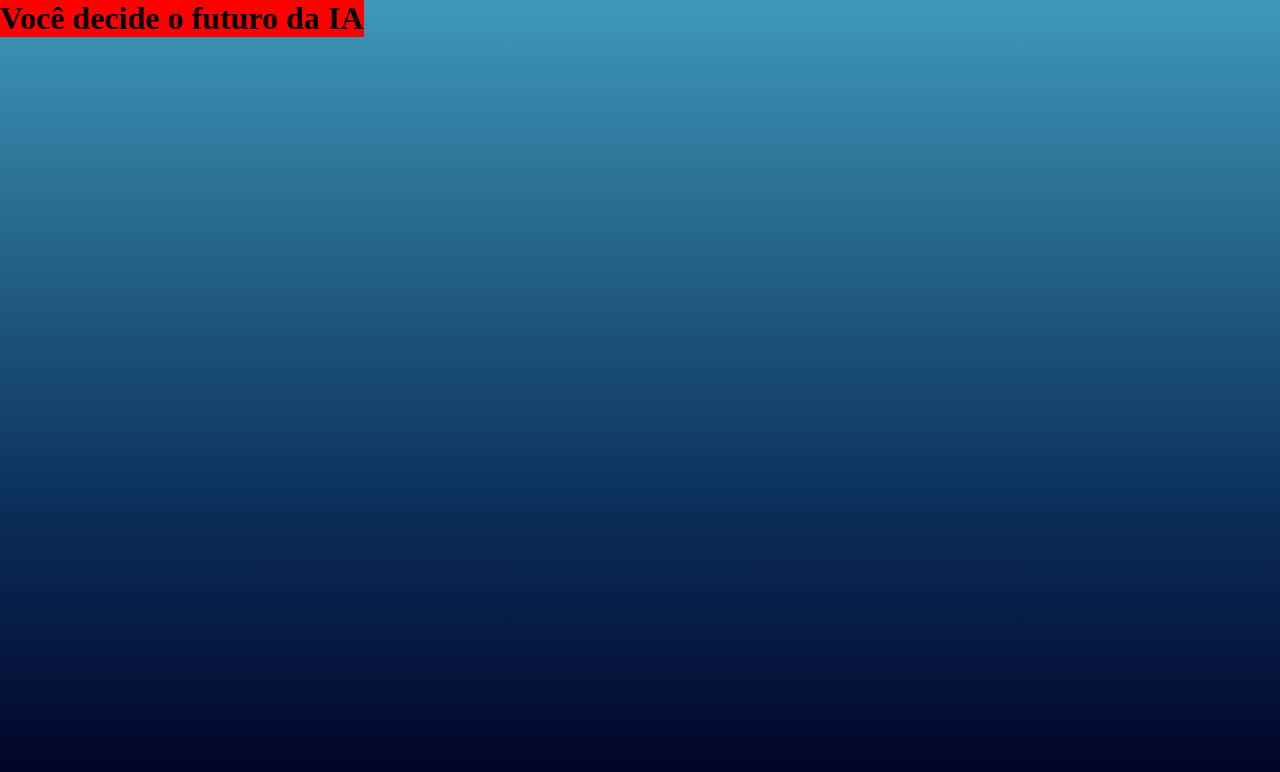
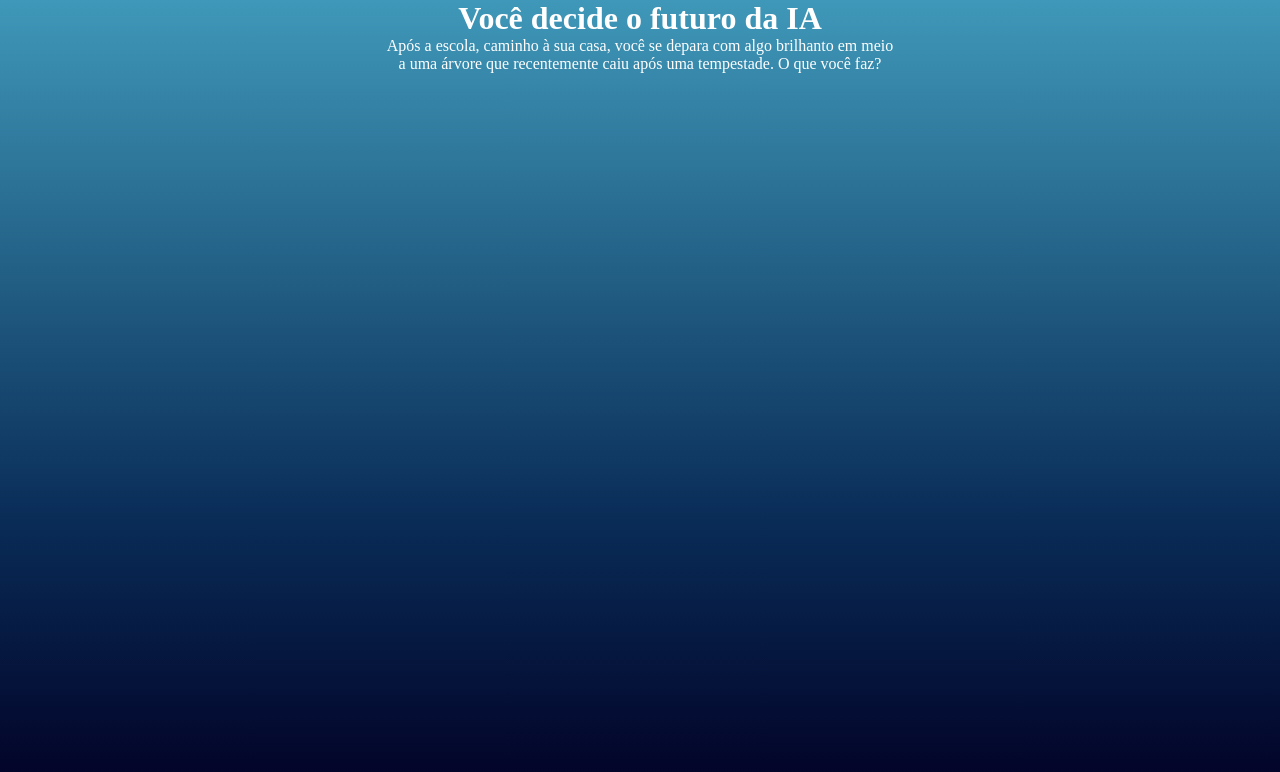
Before and after one commit to Apollo-Adolpho/Apollo-Adolpho, a plain HTML site: page index.html in a window 1280 px wide. Drawn offline with Linux system fonts and the light colour scheme.

Commit message:
Add files via upload

```diff
--- a/script.js
+++ b/script.js
@@ -6,9 +6,9 @@ const textoResultado = document.querySelector(".texto-resultado");
 
 const perguntas = [
     {
-        enunciado: "No caminho para casa, após a escola, você se depara com algo brilhante caído em meio a uma árvore que recentemente caiu após uma tempestade. O que você faz?",
+        enunciado: "Após a escola, caminho à sua casa, você se depara com algo brilhanto em meio a uma árvore que recentemente caiu após uma tempestade. O que você faz?",
         alternativas: [
-            "Verifica o que é",
+            "Vai averiguar",
             "Ignora e vai para casa"
         ]
     },
@@ -42,9 +42,12 @@ const perguntas = [
     }
 ];
 
-let atual = 0
+let atual = 0;
 let perguntaAtual;
 
 function mostraPergunta() {
-    perguntaAtual = perguntas[atual]
+    perguntaAtual = perguntas[atual];
+    caixaPerguntas.textContent = perguntaAtual.enunciado;
 }
+
+mostraPergunta()
--- a/style.css
+++ b/style.css
@@ -7,6 +7,11 @@ body{
 }
 
 .caixa-principal{
+    position: relative;
+    display: block;
+    margin: 0 auto;
     width: fit-content;
-    background-color: red;
+    max-width: 512px;
+    text-align: center;
+    color: white;
 }
```
